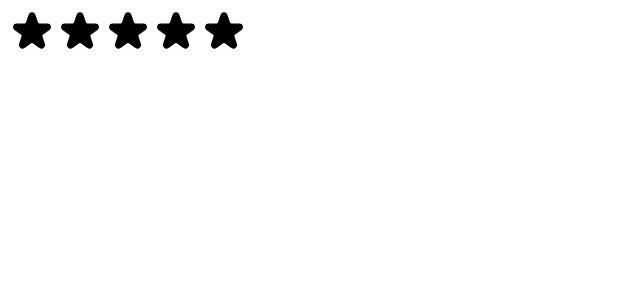
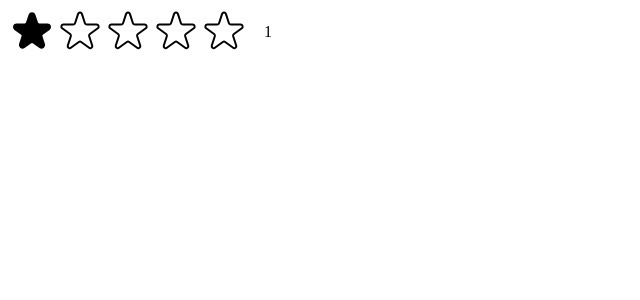
Before and after one commit to qaserge/react-movies-watch-list, a React (Create React App) app: page / in a window 1280 px wide. Shown: the top 300 px of the page, without its empty margins (0-640 px from the left). Built offline with nearby package versions, Linux system fonts and the light colour scheme.

Commit message:
Star click functionality implemented

```diff
--- a/src/starRating/Star.jsx
+++ b/src/starRating/Star.jsx
@@ -5,9 +5,10 @@ const starStyle = {
   cursor: "pointer",
 };
 
-export default function Star() {
+export default function Star({ onRate, full }) {
   return (
-    <span role="button" style={starStyle}>
+    <span role="button" style={starStyle} onClick={onRate}>
+      {full ? (
         <svg
           xmlns="http://www.w3.org/2000/svg"
           viewBox="0 0 20 20"
@@ -16,18 +17,7 @@ export default function Star() {
         >
           <path d="M9.049 2.927c.3-.921 1.603-.921 1.902 0l1.07 3.292a1 1 0 00.95.69h3.462c.969 0 1.371 1.24.588 1.81l-2.8 2.034a1 1 0 00-.364 1.118l1.07 3.292c.3.921-.755 1.688-1.54 1.118l-2.8-2.034a1 1 0 00-1.175 0l-2.8 2.034c-.784.57-1.838-.197-1.539-1.118l1.07-3.292a1 1 0 00-.364-1.118L2.98 8.72c-.783-.57-.38-1.81.588-1.81h3.461a1 1 0 00.951-.69l1.07-3.292z" />
         </svg>
-    </span>
-  );
-}
-
-/*
-FULL STAR
-
-
-
-
-EMPTY STAR
-
+      ) : (
         <svg
           xmlns="http://www.w3.org/2000/svg"
           fill="none"
@@ -41,5 +31,7 @@ EMPTY STAR
             d="M11.049 2.927c.3-.921 1.603-.921 1.902 0l1.519 4.674a1 1 0 00.95.69h4.915c.969 0 1.371 1.24.588 1.81l-3.976 2.888a1 1 0 00-.363 1.118l1.518 4.674c.3.922-.755 1.688-1.538 1.118l-3.976-2.888a1 1 0 00-1.176 0l-3.976 2.888c-.783.57-1.838-.197-1.538-1.118l1.518-4.674a1 1 0 00-.363-1.118l-3.976-2.888c-.784-.57-.38-1.81.588-1.81h4.914a1 1 0 00.951-.69l1.519-4.674z"
           />
         </svg>
-
-*/
+      )}
+    </span>
+  );
+}
--- a/src/starRating/StarRating.jsx
+++ b/src/starRating/StarRating.jsx
@@ -17,13 +17,21 @@ const textStyle = {
 };
 
 export default function StarRating({ maxRating = 5 }) {
-  const [rating, setRating] = useState(0);
+  const [rating, setRating] = useState(1);
+
+  function handleRating(rating) {
+    setRating(rating);
+  }
 
   return (
     <div style={containerStyle}>
       <div style={starRatingStyle}>
         {Array.from({ length: maxRating }, (_, i) => (
-          <Star key={i} />
+          <Star
+            key={i}
+            onRate={() => handleRating(i + 1)}
+            full={rating >= i + 1}
+          />
         ))}
       </div>
       <p style={textStyle}>{rating || ""}</p>
```
Lines whose indentation alone changed are shown as unchanged.
